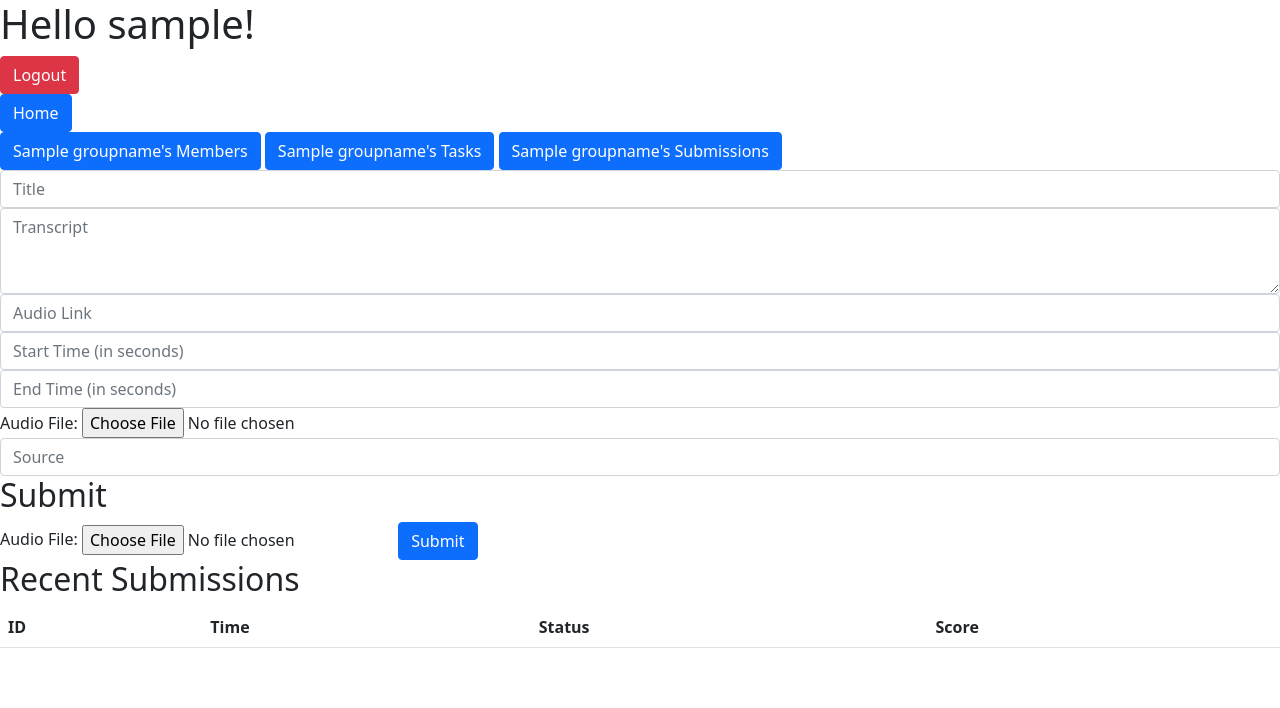
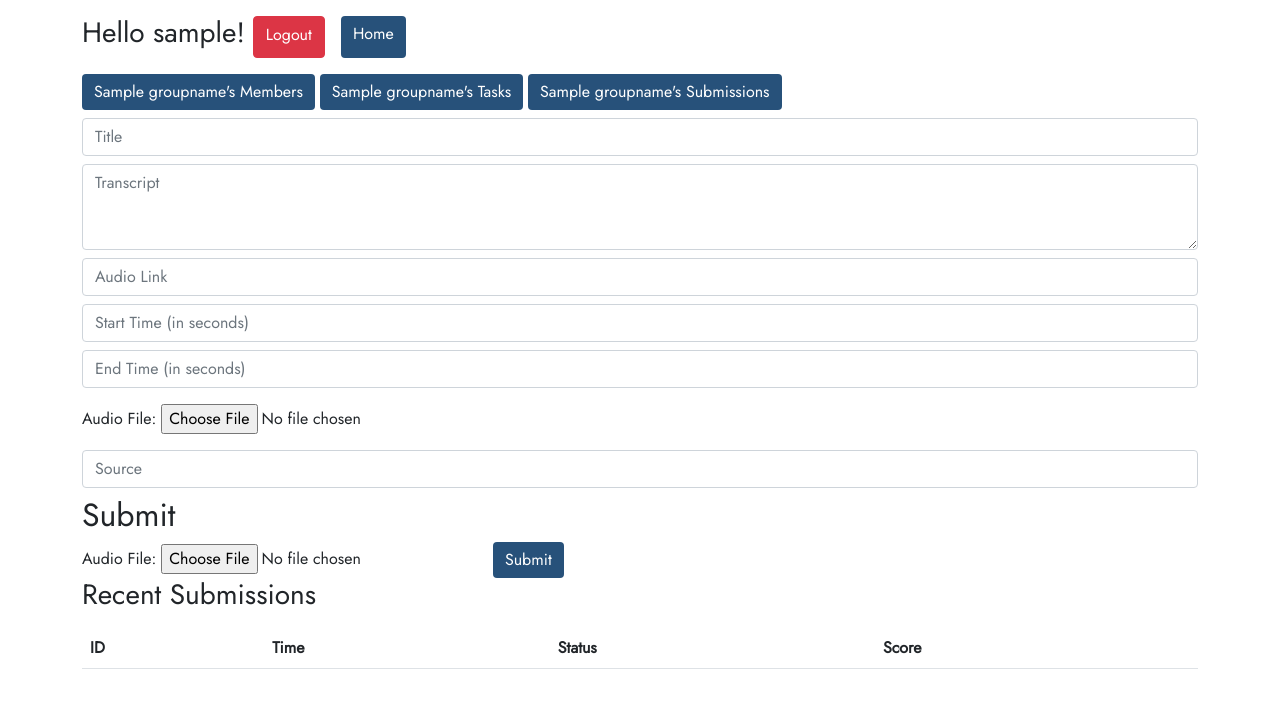
Before and after one commit to vietspeak/VietSpeakWebsite, a Flask app: template templates/view_task.html in a window 1280 px wide. Shown: the top 708 px of the page. Run offline with Flask 2, Linux system fonts and the light colour scheme; the template is opened without the code that fills it: most values are stand-ins (such as "Sample title", 1, 10 or a date in 2020); lists and menus that the app fills with data are empty.

Commit message:
Styling view_task.html

```diff
--- a/templates/view_task.html
+++ b/templates/view_task.html
@@ -1,95 +1,126 @@
 <!DOCTYPE html>
 <html lang="en">
   <head>
-    <!-- Required meta tags -->
     <meta charset="utf-8" />
     <meta
       name="viewport"
       content="width=device-width, initial-scale=1, shrink-to-fit=no"
     />
-
-    <!-- Bootstrap CSS -->
-
     <link
       href="https://cdn.jsdelivr.net/npm/bootstrap@5.1.3/dist/css/bootstrap.min.css"
       rel="stylesheet"
       integrity="sha384-1BmE4kWBq78iYhFldvKuhfTAU6auU8tT94WrHftjDbrCEXSU1oBoqyl2QvZ6jIW3"
       crossorigin="anonymous"
     />
-
+    <link
+      href="https://fonts.googleapis.com/css2?family=Jost&display=swap"
+      rel="stylesheet"
+    />
     <title>Edit Task - VietSpeak</title>
     <div id="task_id" hidden>{{task_id}}</div>
   </head>
   <body>
-    <h1>Hello {{ username }}!</h1>
-    <a class="btn btn-danger" href="./logout" role="button">Logout</a><br />
-    <a class="btn btn-primary" href="./tasks" role="button">Home</a><br />
+    <div class="container">
+      <div class="row">
+        <div class="col">
+          <header class="d-flex flex-row my-3">
+            <h3>Hello {{ username }}!</h3>
+            <a class="btn btn-danger mx-2" href="./logout" role="button"
+              >Logout</a
+            ><br />
+            <a
+              class="btn btn-primary mx-2 btn-background_black"
+              href="./tasks"
+              role="button"
+              >Home</a
+            ><br />
+          </header>
+          <div class="main my-2">
             {% if group_id %}
             <a
-      class="btn btn-primary"
+              class="btn btn-primary btn-background_black"
               href="./view_group_members?id={{group_id}}"
               role="button"
               >{{groupname}}'s Members</a
             >
             <a
-      class="btn btn-primary"
+              class="btn btn-primary btn-background_black"
               href="./view_group_tasks?id={{group_id}}"
               role="button"
               >{{groupname}}'s Tasks</a
             >
             <a
-      class="btn btn-primary"
+              class="btn btn-primary btn-background_black"
               href="./view_group_submissions?id={{group_id}}"
               role="button"
               >{{groupname}}'s Submissions</a
             ><br />
             {% endif %}
             <form>
-      <input type="text" class="form-control" id="title" placeholder="Title" />
+              <input
+                type="text"
+                class="form-control my-2"
+                id="title"
+                placeholder="Title"
+              />
               <textarea
-        class="form-control"
+                class="form-control my-2"
                 id="transcript"
                 rows="3"
                 placeholder="Transcript"
               ></textarea>
               <input
                 type="text"
-        class="form-control"
+                class="form-control my-2"
                 id="audio_link"
                 placeholder="Audio Link"
               />
               <input
                 type="text"
-        class="form-control"
+                class="form-control my-2"
                 id="start_time"
                 placeholder="Start Time (in seconds)"
               />
               <input
                 type="text"
-        class="form-control"
+                class="form-control my-2"
                 id="end_time"
                 placeholder="End Time (in seconds)"
               />
               Audio File:
-      <input type="file" class="form-control-file" id="audio_file" />
+              <input
+                type="file"
+                class="form-control-file my-2"
+                id="audio_file"
+              />
               <input
                 type="text"
-        class="form-control"
+                class="form-control my-2"
                 id="source"
                 placeholder="Source"
               />
               {% if user_is_author %}
-      <button type="button" class="btn btn-primary" id="edit_task">Edit</button>
+              <button
+                type="button"
+                class="btn btn-primary my-2 btn-background_black"
+                id="edit_task"
+              >
+                Edit
+              </button>
               {% endif %}
             </form>
             <h2>Submit</h2>
             Audio File:
             <input type="file" class="form-control-file" id="submission_file" />
-    <button type="button" class="btn btn-primary" id="submit_task">
+            <button
+              type="button"
+              class="btn btn-primary btn-background_black"
+              id="submit_task"
+            >
               Submit
             </button>
-    <h2>Recent Submissions</h2>
-    <table class="table">
+            <h3>Recent Submissions</h3>
+            <table class="table my-3">
               <thead>
                 <tr>
                   <th scope="col">ID</th>
@@ -100,6 +131,10 @@
               </thead>
               <tbody id="submissions"></tbody>
             </table>
+          </div>
+        </div>
+      </div>
+    </div>
     <script
       src="https://cdn.jsdelivr.net/npm/bootstrap@5.1.3/dist/js/bootstrap.bundle.min.js"
       integrity="sha384-ka7Sk0Gln4gmtz2MlQnikT1wXgYsOg+OMhuP+IlRH9sENBO0LRn5q+8nbTov4+1p"
@@ -203,4 +238,17 @@
       });
     </script>
   </body>
+  <style>
+    :root {
+      --color-background_black: #27517a;
+    }
+
+    * {
+      font-family: "Jost", sans-serif;
+    }
+    .btn-background_black {
+      background-color: var(--color-background_black) !important;
+      border: none;
+    }
+  </style>
 </html>
```
Lines whose indentation alone changed are shown as unchanged.
